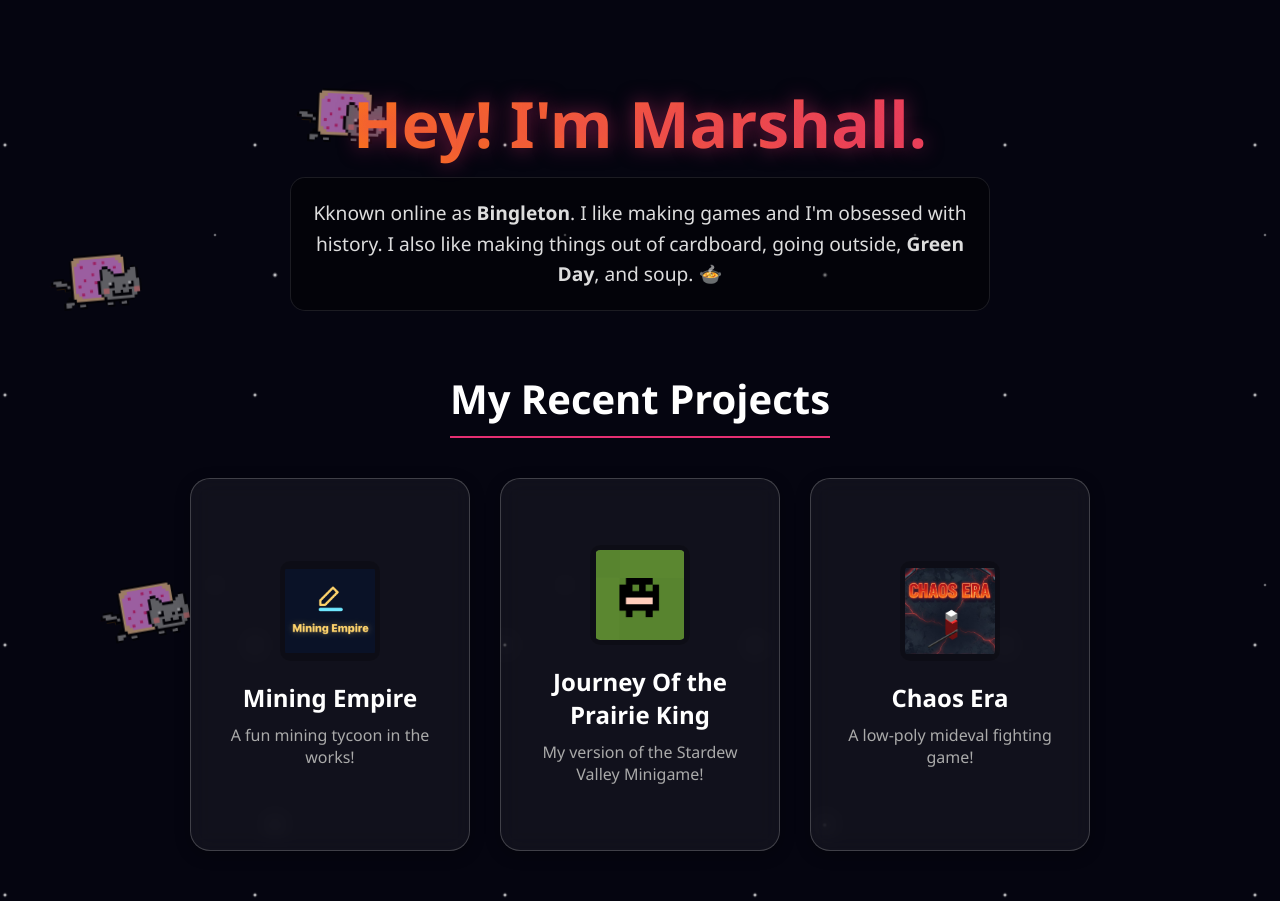
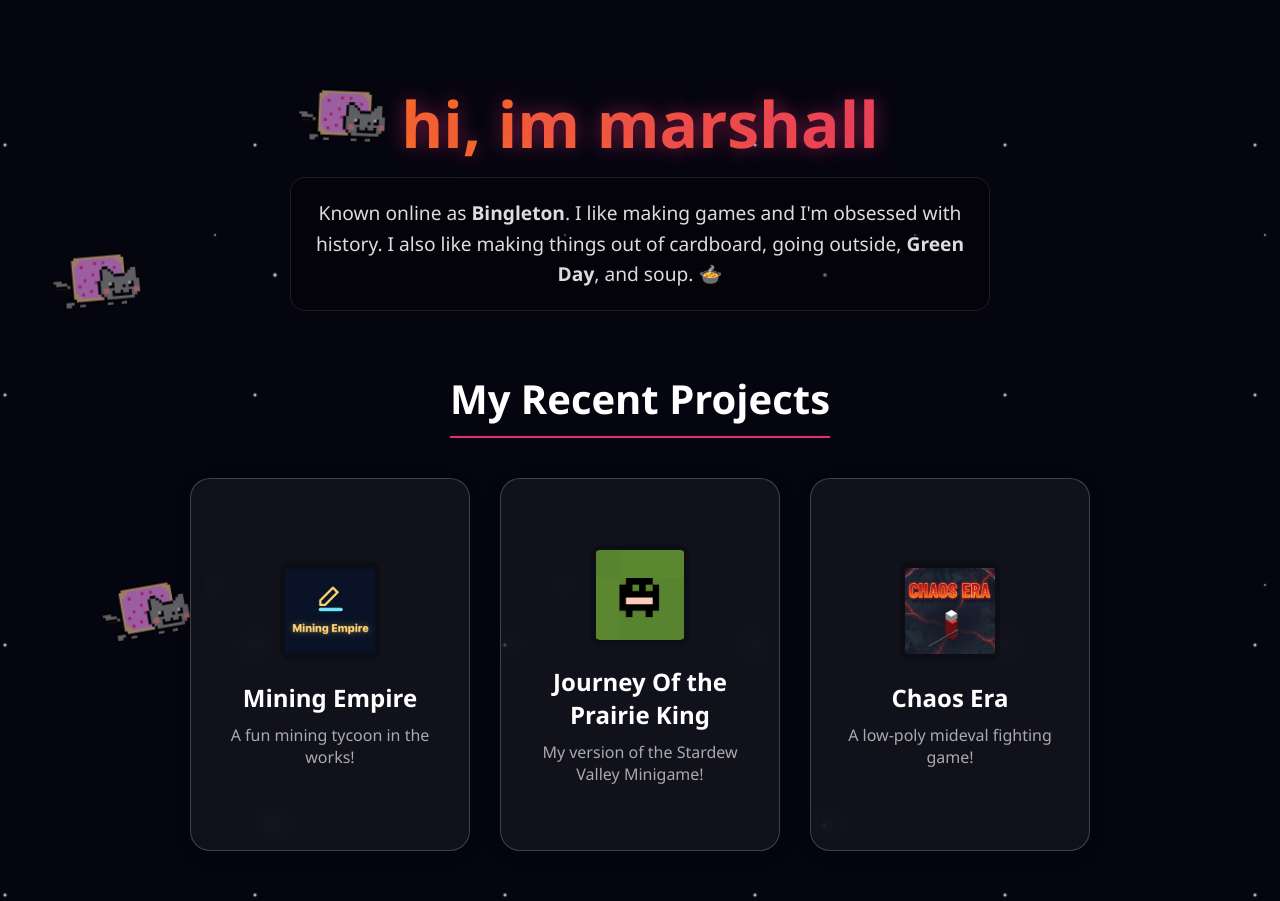
Before and after one commit to bingleton86/bingleton86.github.io, a plain HTML site: page index.html in a window 1280 px wide. Drawn offline with Linux system fonts and the light colour scheme.

Commit message:
Fix typo and update header text in index.html
Corrected a typo in the introduction and fixed capitalization.

```diff
--- a/index.html
+++ b/index.html
@@ -226,12 +226,12 @@
     <div class="container">
 
         <header>
-            <h1>Hey! I'm Marshall.</h1>
+            <h1>hi, im marshall</h1>
 
             <div class="bio-wrapper">
                 <div id="hey-bubble" class="bubble">hey!</div>
                 <div class="bio" id="bio-text" contenteditable="true">
-                    <p>Kknown online as <strong>Bingleton</strong>. I like making games and I'm obsessed with history. I also like making things out of cardboard, going outside, <strong>Green Day</strong>, and soup. 🍲</p>
+                    <p>Known online as <strong>Bingleton</strong>. I like making games and I'm obsessed with history. I also like making things out of cardboard, going outside, <strong>Green Day</strong>, and soup. 🍲</p>
                 </div>
             </div>
 
```
